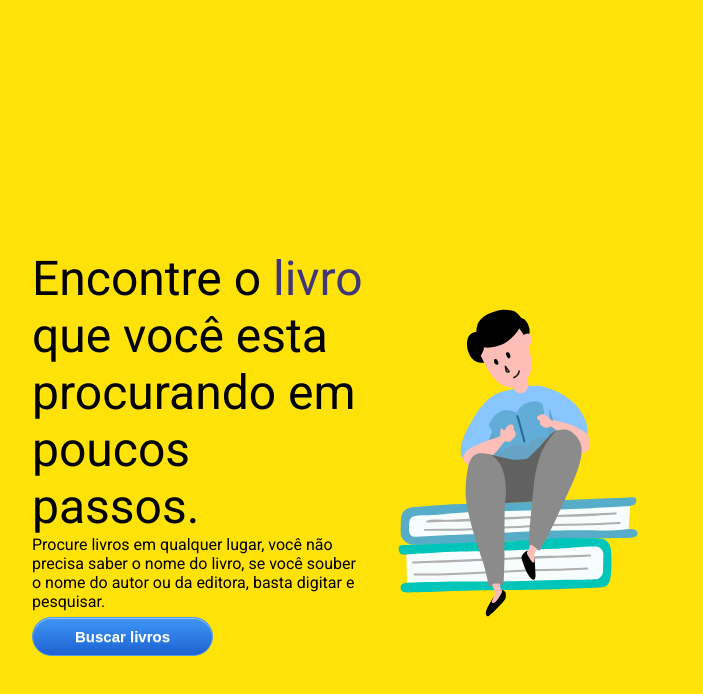
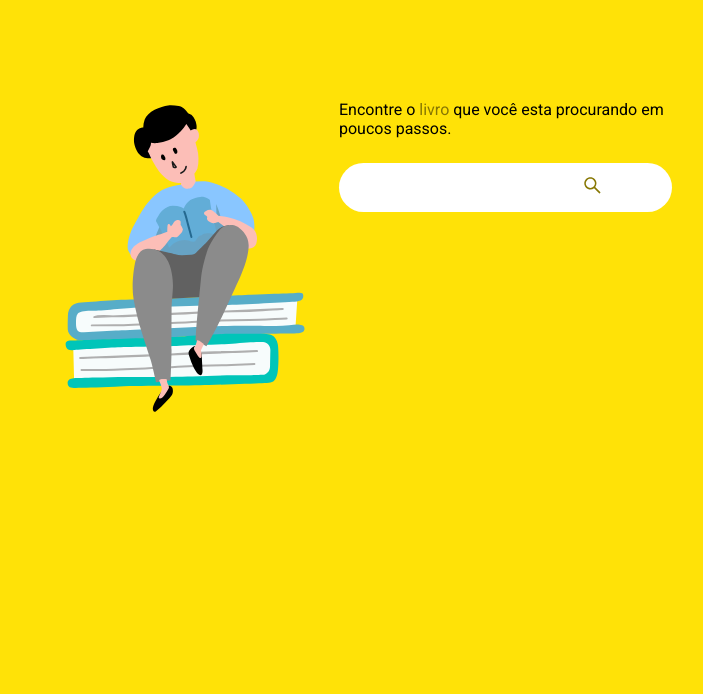
Before and after one commit to GabrielBarcelos1/searchBooks, a React (Create React App) app: page / in a window 1280 px wide. Shown: the top 694 px of the page, without its empty margins (288-991 px from the left). Built offline with nearby package versions, Linux system fonts and the light colour scheme.

Commit message:
pagina home

```diff
--- a/src/components/LandingPage.jsx
+++ b/src/components/LandingPage.jsx
@@ -1,20 +1,33 @@
+import React from 'react'
 import {Link} from 'react-router-dom'
 import '../styles/landingPage.css'
 import home1Svg from '../images/home-1.svg'
+import { BookContext } from '../providers/ContextBook'
+import { AiOutlineSearch} from "react-icons/ai";
+
 
 function LandingPage(){
+    const {valueInput,setValueInput} = React.useContext(BookContext)
+    function inputAtt(e){
+        setValueInput(e.target.value)
+        console.log(valueInput)
+      }
     return(
         <div>
 
             <div className="divPrincipalHome">
+                <img src={home1Svg} alt=""/>
                 <div className="divConteudoHome">
-                    <p className="p1">Encontre o <a className="wordBook">livro</a> que você esta procurando em poucos passos.</p>
-                    <p className="p2">Procure livros em qualquer lugar, você não precisa saber o nome do livro, se você souber o nome do autor ou da editora, basta digitar e pesquisar.</p>
-                    <Link to="/finder">
-                        <a className="myButton">Buscar livros</a>
-                    </Link>
+                    <p className="p2">Encontre o <a className="wordBook">livro</a> que você esta procurando em poucos passos.</p>
+                    {/* <p className="p2">Procure livros em qualquer lugar, você não precisa saber o nome do livro, se você souber o nome do autor ou da editora, basta digitar e pesquisar.</p> */}
+                    <div className="searchHome">
+                        <input type="text" value={valueInput} onChange={(e)=>inputAtt(e)}></input>
+                        <Link to="/finder">
+                            <AiOutlineSearch size="1.3em" color="#877703"/>
+                        </Link>
+                    </div>
+
                 </div>
-                <img src={home1Svg} alt=""/>
             </div>
         </div>
 
--- a/src/styles/global.css
+++ b/src/styles/global.css
@@ -4,6 +4,7 @@
     padding: 0;
     box-sizing: border-box;
     font-family: Roboto;
+    outline: 0;
 }
 body{
     background-color: #FFE207;
--- a/src/styles/landingPage.css
+++ b/src/styles/landingPage.css
@@ -2,13 +2,13 @@
     display: flex;
     justify-content: space-between;
     width: 50%;
-    margin: 250px auto;
+    margin: 100px auto;
 }
 .p1{
     font-size: 3rem;
 }
 .wordBook{
-    color: #41367a;
+    color: rgb(135, 119, 3);
 }
 .myButton {
 	border:1px solid #549AE6;
@@ -29,6 +29,21 @@
 	position:relative;
 	top:1px;
 }
+.searchHome{
+	border-radius: 100px;
+    background: white;
+    padding: 12px;
+    width: 100%;
+    margin-top: 25px;
+    display: flex;
+    justify-content: center;
+    align-items: center;
+}
+.searchHome input{
+	border: 0;
+	background-color: white !important;
+	font-size: 15px;
+}
 @media screen and (max-width: 760px){
 	.divPrincipalHome{
 		flex-direction: column;
@@ -38,6 +53,8 @@
 	}
 	.p2{
 		text-align: center;
+		font-size: 28px;
+		font-weight: 700;
 	}
 	.divConteudoHome{
 		display: flex;
```
